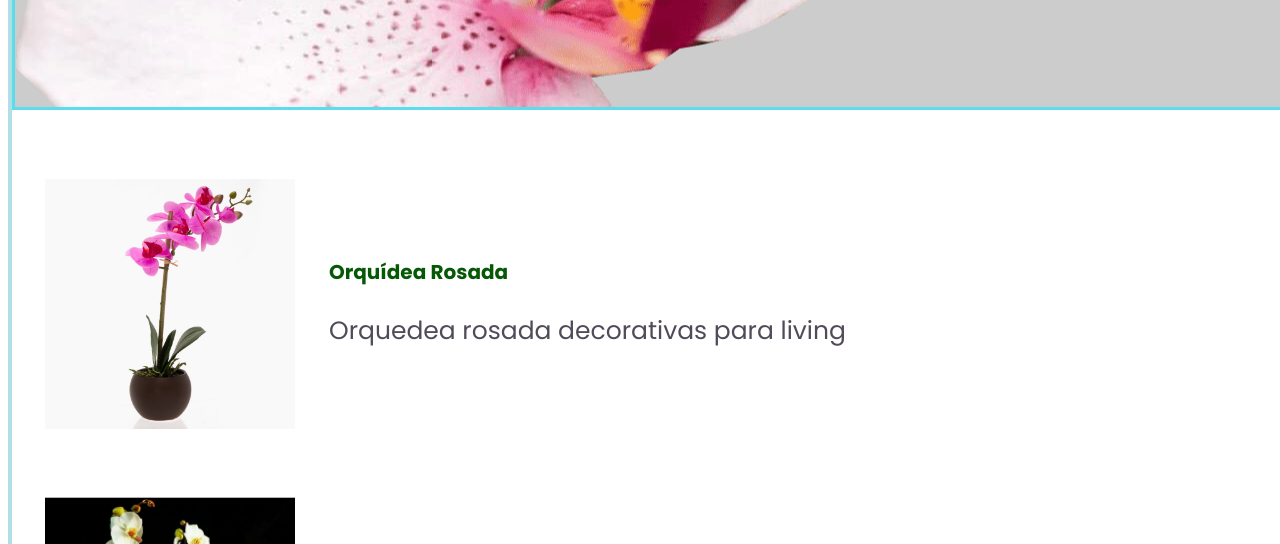
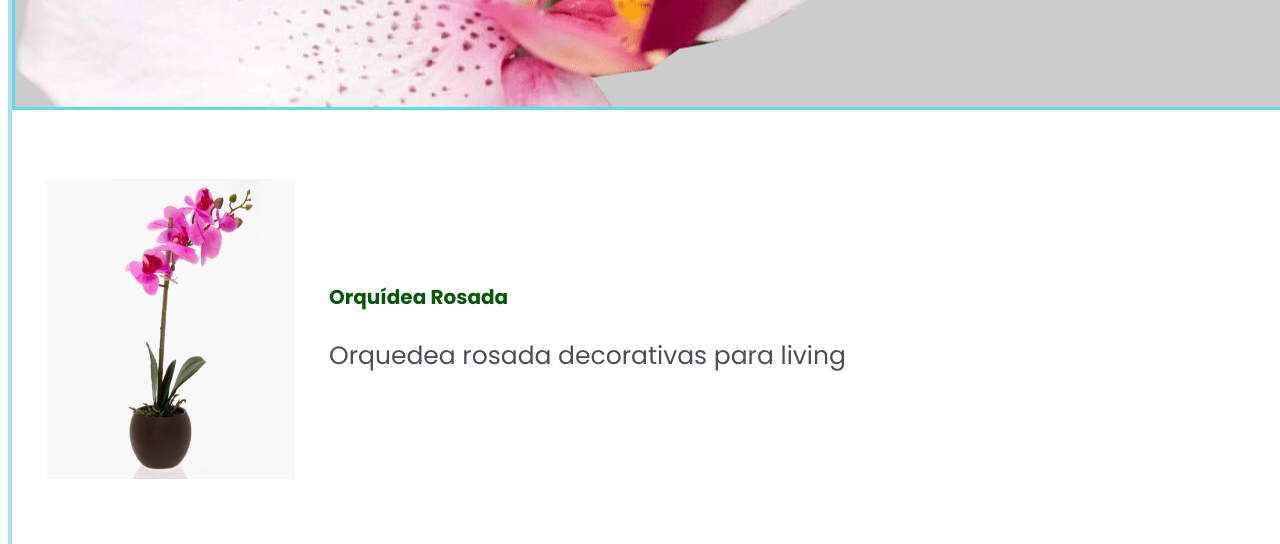
Before and after one commit to linsijiLaGuara/DL-Construyendo_landing, a plain HTML site: page index.html in a window 1280 px wide. Shown: the part 208-752 px from the top of the page. Drawn offline with Linux system fonts and the light colour scheme.

Commit message:
ADD: tamaño imagenes

```diff
--- a/css/style.css
+++ b/css/style.css
@@ -54,5 +54,5 @@ footer{
 .margin-left{
   margin: 30px;
   width:250px;
-  height: 30opx;
+  height: 300px;
 }
```
